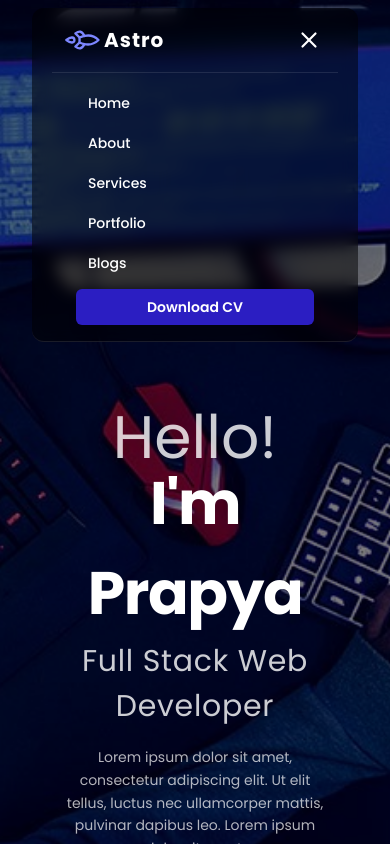
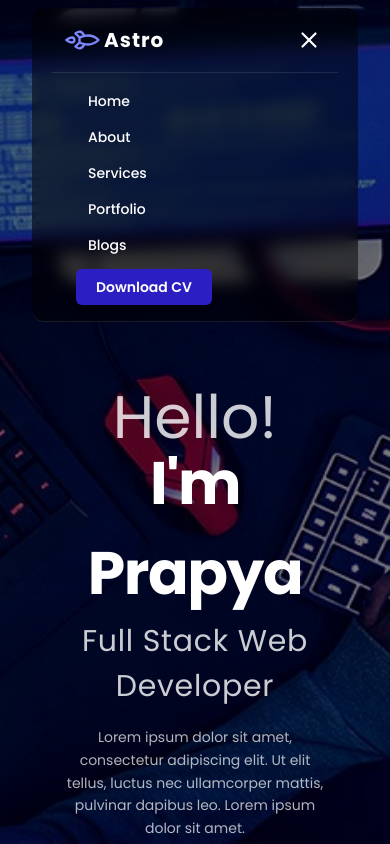
Before and after one commit to fatinishraqprapya25/Personal-Portfolio-React-Template, a React (Vite) app: page / in a window 390 px wide. Both pictures are taken after a click on the button 309 px from the left and 40 px from the top of the page. Shown: the top 844 px of the page. Built offline with nearby package versions, Linux system fonts and the light colour scheme.

Commit message:
header section optimized with animations

```diff
--- a/src/components/header.jsx
+++ b/src/components/header.jsx
@@ -2,82 +2,143 @@ import { useState } from "react";
 import { Rocket, Menu, X } from "lucide-react";
 import HeaderLink from "./home/HeaderLink";
 import Button from "./ui/Buttons";
+import { motion, AnimatePresence } from "framer-motion";
 
 export default function Header() {
     const [open, setOpen] = useState(false);
 
     return (
-        <header className="sticky top-0 z-50 w-full poppins backdrop-blur-sm bg-black/50 border-b border-white/10 transition-all duration-300 px-5 rounded-xl">
+        <motion.header
+            initial={{ opacity: 0, y: -20 }}
+            animate={{ opacity: 1, y: 0 }}
+            transition={{ duration: 0.8, ease: "easeOut" }}
+            className="sticky top-0 z-50 w-full poppins backdrop-blur-sm bg-black/50 border-b border-white/10 transition-all duration-300 px-5 rounded-xl"
+        >
             <div className="max-w-7xl mx-auto flex items-center justify-between h-16 px-4 md:px-6">
 
-                {/* Logo */}
-                <div className="flex items-center space-x-2 cursor-pointer">
+                {/* Logo animation */}
+                <motion.div
+                    initial={{ opacity: 0, x: -20 }}
+                    animate={{ opacity: 1, x: 0 }}
+                    transition={{ delay: 0.3, duration: 0.6 }}
+                    whileHover={{ rotate: 10, scale: 1.05 }}
+                    className="flex items-center space-x-2 cursor-pointer"
+                >
                     <Rocket className="w-7 h-7 text-indigo-400 transform rotate-45" />
                     <span className="text-xl font-extrabold text-white tracking-wider">Astro</span>
-                </div>
+                </motion.div>
 
-                {/* Desktop Nav */}
-                <nav className="hidden md:flex justify-center space-x-6 lg:space-x-2">
-                    <HeaderLink path="/">Home</HeaderLink>
-                    <HeaderLink path="/about">About</HeaderLink>
-                    <HeaderLink path="/services">Services</HeaderLink>
-                    <HeaderLink path="/portfolio">Portfolio</HeaderLink>
-                    <HeaderLink path="/blogs">Blogs</HeaderLink>
-                </nav>
+                {/* Desktop Navigation */}
+                <motion.nav
+                    className="hidden md:flex justify-center space-x-6 lg:space-x-2"
+                    initial={{ opacity: 0 }}
+                    animate={{ opacity: 1 }}
+                    transition={{
+                        delay: 0.4,
+                        staggerChildren: 0.12,
+                        duration: 0.5
+                    }}
+                >
+                    {["Home", "About", "Services", "Portfolio", "Blogs"].map((item, i) => (
+                        <motion.div
+                            key={i}
+                            initial={{ opacity: 0, y: -10 }}
+                            animate={{ opacity: 1, y: 0 }}
+                            whileHover={{ scale: 1.05 }}
+                            transition={{ type: "spring", stiffness: 200 }}
+                            className="relative group"
+                        >
+                            <HeaderLink path={`/${item.toLowerCase()}`}>
+                                {item}
+                            </HeaderLink>
+
+                            {/* Underline hover animation removed */}
+                        </motion.div>
+                    ))}
+                </motion.nav>
 
                 {/* CTA + Mobile Toggle */}
                 <div className="flex items-center space-x-3">
-                    <div className="hidden md:block">
+                    {/* CTA (desktop only) */}
+                    <motion.div
+                        initial={{ opacity: 0, x: 20 }}
+                        animate={{ opacity: 1, x: 0 }}
+                        transition={{ delay: 0.5 }}
+                        className="hidden md:block"
+                    >
                         <Button primary>Download CV</Button>
-                    </div>
+                    </motion.div>
 
                     {/* Mobile Toggle */}
-                    <button
+                    <motion.button
+                        whileTap={{ scale: 0.8 }}
                         className="md:hidden text-white"
                         onClick={() => setOpen(!open)}
                     >
                         {open ? <X size={26} /> : <Menu size={26} />}
-                    </button>
+                    </motion.button>
                 </div>
             </div>
 
-            {/* Mobile Menu */}
-            <div
-                className={`md:hidden overflow-hidden transition-all duration-300 ${open ? "max-h-96 opacity-100" : "max-h-0 opacity-0"
-                    }`}
-            >
-                <div className="border-t border-white/10 rounded-b-xl px-6 py-4 space-y-4">
+            {/* Mobile Menu Animation */}
+            <AnimatePresence>
+                {open && (
+                    <motion.div
+                        initial={{ height: 0, opacity: 0 }}
+                        animate={{ height: "auto", opacity: 1 }}
+                        exit={{ height: 0, opacity: 0 }}
+                        transition={{ duration: 0.35, ease: "easeInOut" }}
+                        className="md:hidden overflow-hidden"
+                    >
+                        <div className="border-t border-white/10 rounded-b-xl px-6 py-4">
 
-                    {/* Stack items vertically */}
-                    <div className="flex flex-col space-y-3">
-                        <HeaderLink path="/" className="block" onClick={() => setOpen(false)}>
-                            Home
-                        </HeaderLink>
+                            {/* Mobile Links */}
+                            <motion.div
+                                initial="hidden"
+                                animate="visible"
+                                exit="hidden"
+                                variants={{
+                                    hidden: { opacity: 0, y: -10 },
+                                    visible: {
+                                        opacity: 1,
+                                        y: 0,
+                                        transition: { staggerChildren: 0.08 }
+                                    }
+                                }}
+                                className="flex flex-col space-y-3"
+                            >
+                                {["Home", "About", "Services", "Portfolio", "Blogs"].map((item, i) => (
+                                    <motion.div
+                                        key={i}
+                                        variants={{
+                                            hidden: { opacity: 0, y: -10 },
+                                            visible: { opacity: 1, y: 0 }
+                                        }}
+                                    >
+                                        <HeaderLink
+                                            path={`/${item.toLowerCase()}`}
+                                            className="block"
+                                            onClick={() => setOpen(false)}
+                                        >
+                                            {item}
+                                        </HeaderLink>
+                                    </motion.div>
+                                ))}
 
-                        <HeaderLink path="/about" className="block" onClick={() => setOpen(false)}>
-                            About
-                        </HeaderLink>
+                                <motion.div
+                                    variants={{
+                                        hidden: { opacity: 0, y: -10 },
+                                        visible: { opacity: 1, y: 0 }
+                                    }}
+                                >
+                                    <Button primary fullWidth>Download CV</Button>
+                                </motion.div>
 
-                        <HeaderLink path="/services" className="block" onClick={() => setOpen(false)}>
-                            Services
-                        </HeaderLink>
-
-                        <HeaderLink path="/portfolio" className="block" onClick={() => setOpen(false)}>
-                            Portfolio
-                        </HeaderLink>
-
-                        <HeaderLink path="/blogs" className="block" onClick={() => setOpen(false)}>
-                            Blogs
-                        </HeaderLink>
-
-                        {/* Mobile CTA Button */}
-                        <Button primary fullWidth>
-                            Download CV
-                        </Button>
-                    </div>
-
-                </div>
-            </div>
-        </header>
+                            </motion.div>
+                        </div>
+                    </motion.div>
+                )}
+            </AnimatePresence>
+        </motion.header>
     );
 }
```
